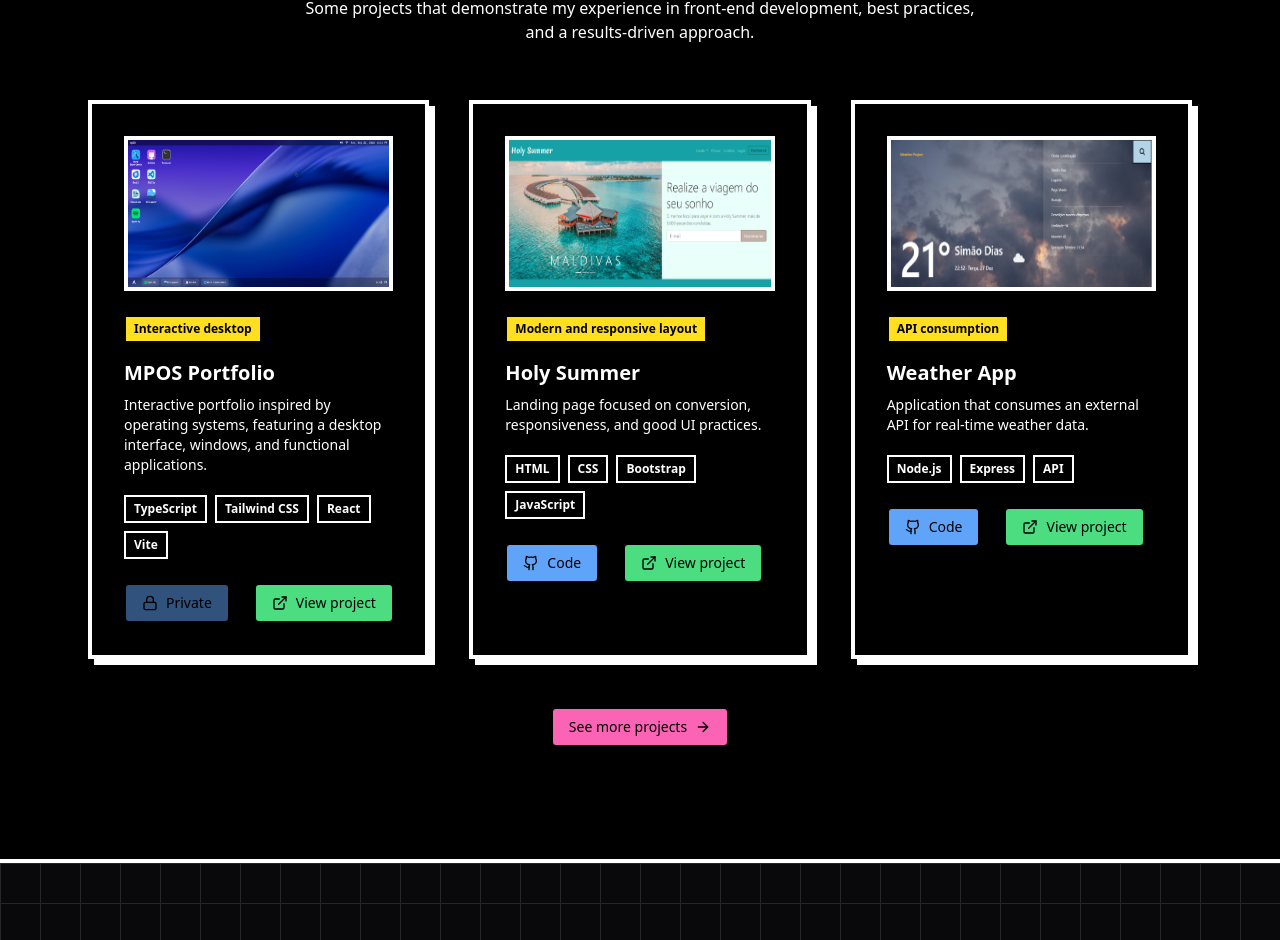
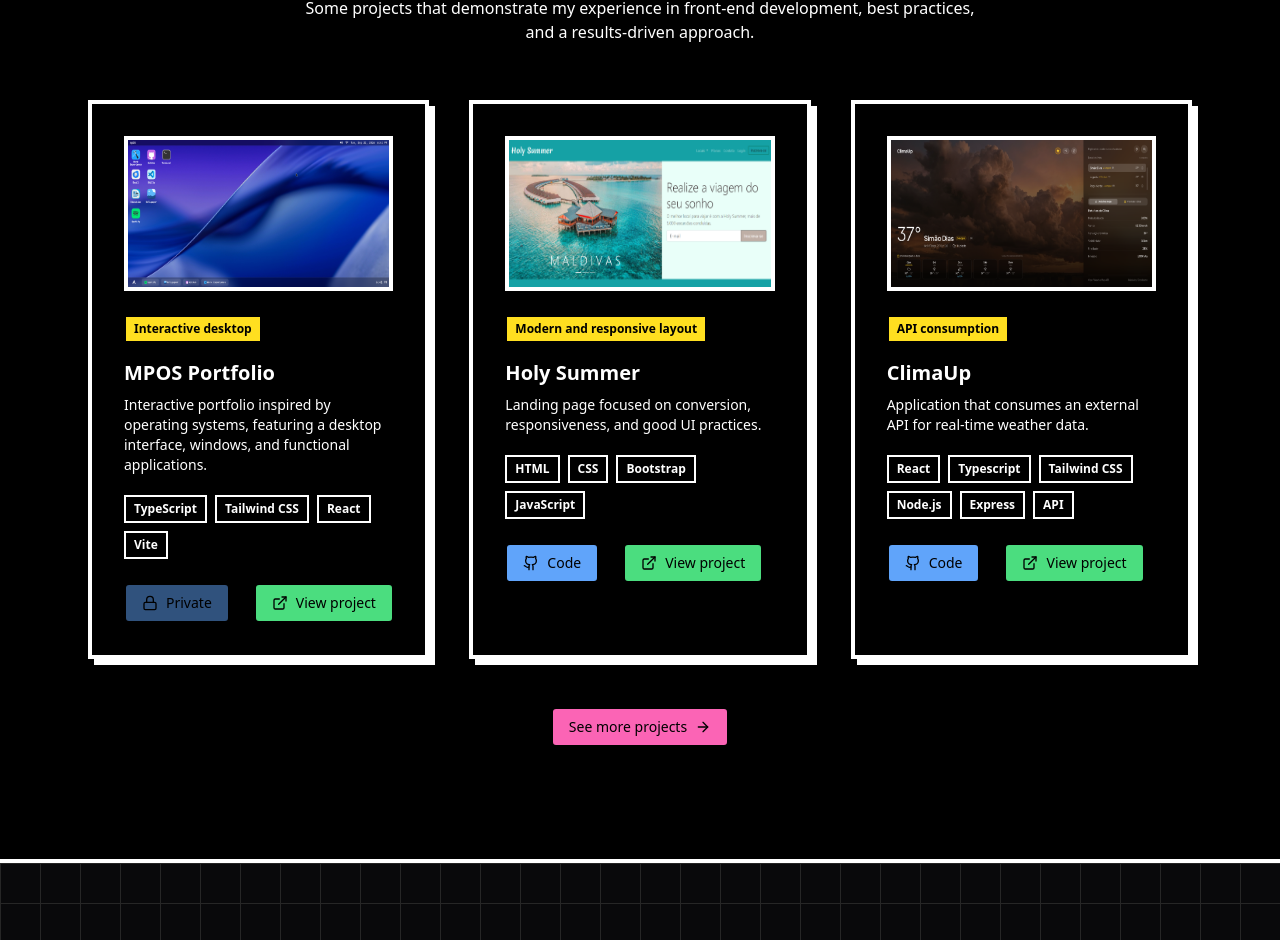
Before and after one commit to mpaullos/portfolio, a React (Vite) app: page / in a window 1280 px wide. Shown: the part 1475-2415 px from the top of the page. Built offline with nearby package versions, Linux system fonts and the light colour scheme.

Commit message:
feat: update project weather to climaup

```diff
--- a/src/data/projects.ts
+++ b/src/data/projects.ts
@@ -1,7 +1,7 @@
 import mpos from "../assets/projects/mpos-portfolio.png";
 import holy from "../assets/projects/holy-summer.png";
 import simon from "../assets/projects/simon-game.png";
-import weather from "../assets/projects/weather-app.png";
+import climaup from "../assets/projects/climaup.png";
 
 export type Project = {
   id: string;
@@ -39,14 +39,14 @@ export const projects: Project[] = [
     tags: ["pinned"],
   },
   {
-    id: "weather-app",
-    titleKey: "projects.items.weatherApp.title",
-    image: weather,
-    highlightKey: "projects.items.weatherApp.highlight",
-    descriptionKey: "projects.items.weatherApp.description",
-    techs: ["Node.js", "Express", "API"],
-    live: "https://weather-project-snowy-nine.vercel.app/",
-    repo: "https://github.com/mpaullos/weather-app",
+    id: "climaup",
+    titleKey: "projects.items.climaup.title",
+    image: climaup,
+    highlightKey: "projects.items.climaup.highlight",
+    descriptionKey: "projects.items.climaup.description",
+    techs: ["React", "Typescript", "Tailwind CSS", "Node.js", "Express", "API"],
+    live: "https://climaup.vercel.app/",
+    repo: "https://github.com/mpaullos/climaup",
     tags: ["pinned"],
   },
   {
--- a/src/i18n/en.json
+++ b/src/i18n/en.json
@@ -45,8 +45,8 @@
         "highlight": "Logic and interactivity",
         "description": "Interactive game with state management, events, and visual feedback."
       },
-      "weatherApp": {
-        "title": "Weather App",
+      "climaup": {
+        "title": "ClimaUp",
         "highlight": "API consumption",
         "description": "Application that consumes an external API for real-time weather data."
       }
--- a/src/i18n/ptbr.json
+++ b/src/i18n/ptbr.json
@@ -41,8 +41,8 @@
         "highlight": "Layout moderno e responsivo",
         "description": "Landing page focada em conversão, responsividade e boas práticas de UI."
       },
-      "weatherApp": {
-        "title": "Weather App",
+      "climaup": {
+        "title": "ClimaUp",
         "highlight": "Consumo de API",
         "description": "Aplicação que consome API externa para dados climáticos em tempo real."
       },
```
Also changed, not shown: src/assets/projects/climaup.png (added).
